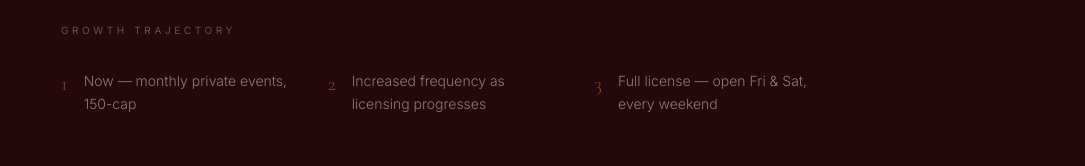
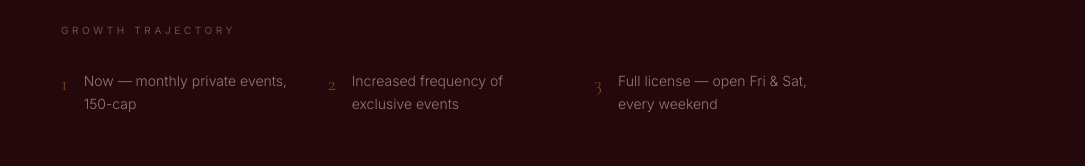
Before and after one commit to ben-sack/theview, a Next.js app: page /sponsorships in a window 1280 px wide. Shown: the part 3771-3937 px from the top of the page, without its empty margins (195-1280 px from the left). Built offline with nearby package versions, Linux system fonts and the light colour scheme.

Commit message:
Update growth trajectory step 2 copy on sponsorship page

```diff
--- a/app/sponsorships/page.tsx
+++ b/app/sponsorships/page.tsx
@@ -257,7 +257,7 @@ export default function SponsorshipsPage() {
             <Eyebrow className="mb-8">Growth Trajectory</Eyebrow>
             <div className="grid md:grid-cols-3 gap-8">
               <GrowthStep n="1" text="Now — monthly private events, 150-cap" />
-              <GrowthStep n="2" text="Increased frequency as licensing progresses" />
+              <GrowthStep n="2" text="Increased frequency of exclusive events" />
               <GrowthStep n="3" text="Full license — open Fri &amp; Sat, every weekend" />
             </div>
           </div>
```
